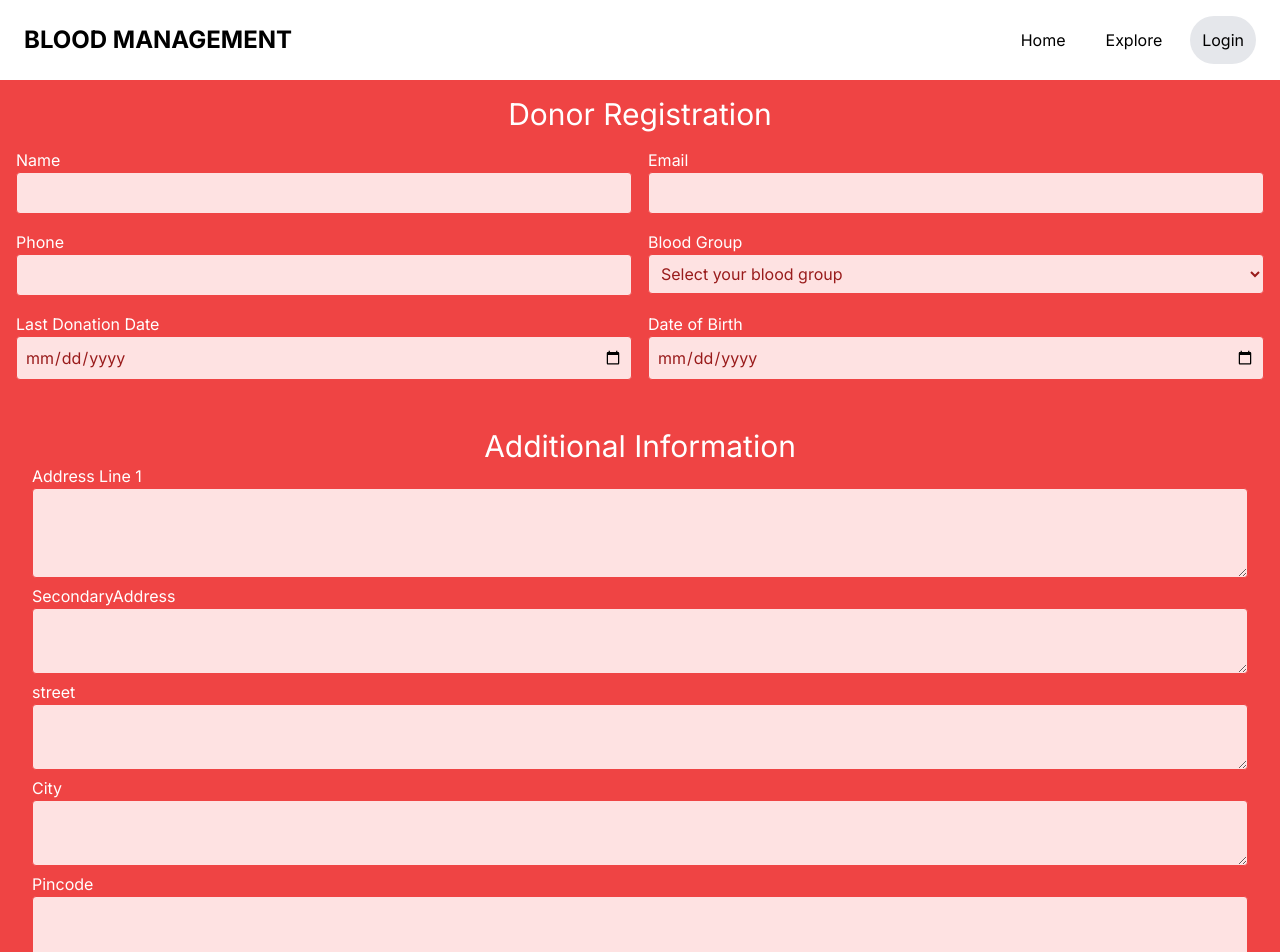
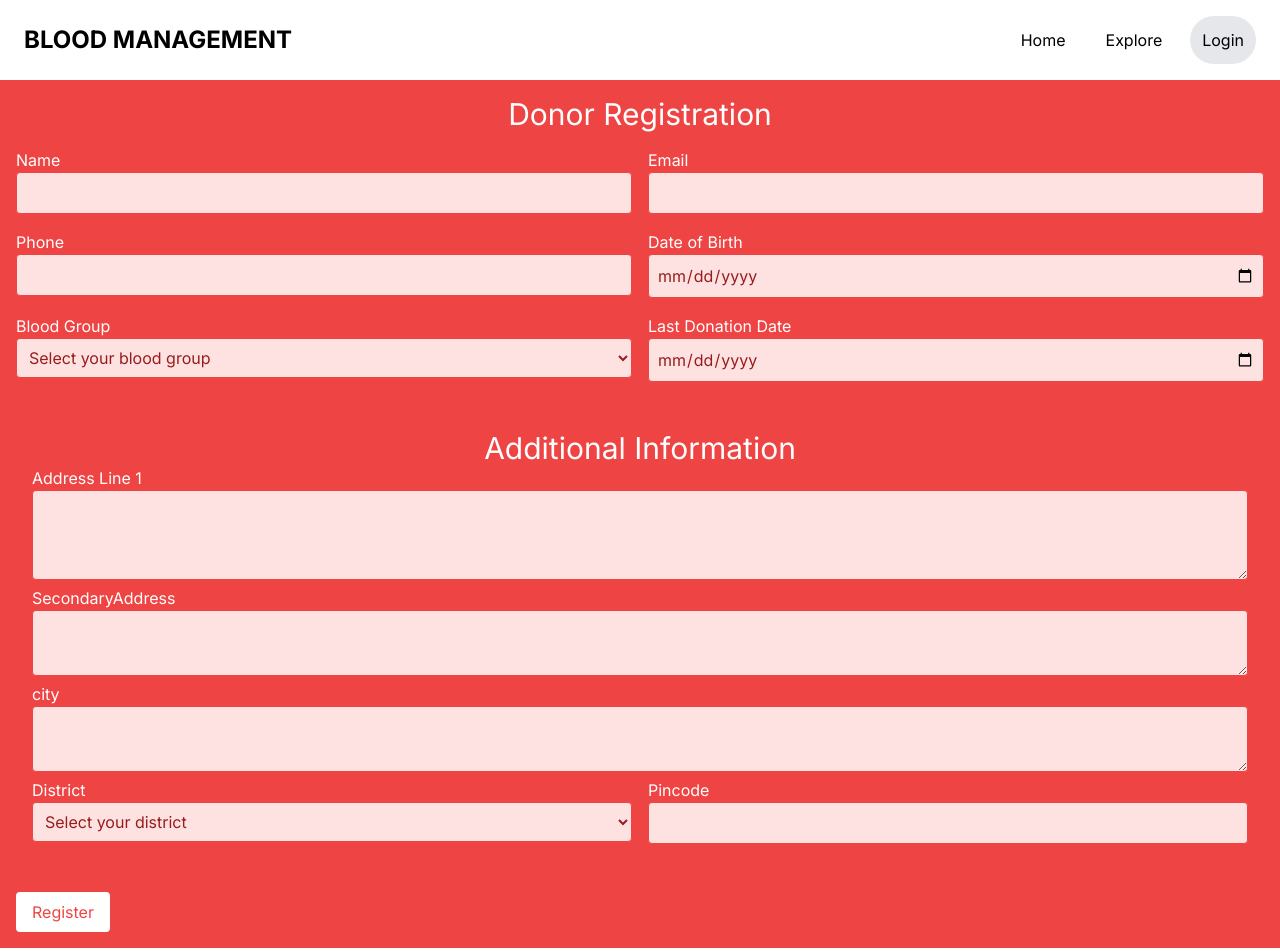
Before and after one commit to jogeorge26/blooddonation2, a Next.js app: page /register in a window 1280 px wide. Shown: the top 952 px of the page. Built offline with nearby package versions, Linux system fonts and the light colour scheme.

Commit message:
donor registration data to onject completed

```diff
--- /dev/null
+++ b/app/firebase.js
@@ -0,0 +1,21 @@
+// Import the functions you need from the SDKs you need
+import { initializeApp } from "firebase/app";
+//import { getAnalytics } from "firebase/analytics";
+// TODO: Add SDKs for Firebase products that you want to use
+// https://firebase.google.com/docs/web/setup#available-libraries
+
+// Your web app's Firebase configuration
+// For Firebase JS SDK v7.20.0 and later, measurementId is optional
+const firebaseConfig = {
+  apiKey: "AIzaSyAkv1ul4jqTLmeN_tkGaDkAd4oTQL_DQOo",
+  authDomain: "slingshot-dc5b6.firebaseapp.com",
+  projectId: "slingshot-dc5b6",
+  storageBucket: "slingshot-dc5b6.appspot.com",
+  messagingSenderId: "369134386994",
+  appId: "1:369134386994:web:242bc35a2e84a93bae212b",
+  measurementId: "G-VDR04RL3X2"
+};
+
+// Initialize Firebase
+const app = initializeApp(firebaseConfig);
+//const analytics = getAnalytics(app);
--- a/app/register/page.js
+++ b/app/register/page.js
@@ -1,18 +1,32 @@
 "use client";
-import React, { useState } from "react";
+import React, { useState, useEffect } from "react";
+
+import { useRouter } from "next/navigation";
+
+import {
+  getAuth,
+  signInWithEmailAndPassword,
+  sendEmailVerification,
+  createUserWithEmailAndPassword,
+  GoogleAuthProvider,
+} from "firebase/auth";
 //import { useHistory } from 'react-router-dom';
 
 const DonorRegistration = () => {
+  const router = useRouter();
   const [formData, setFormData] = useState({
     name: "",
     email: "",
     phone: "",
+    DOB: "",
     bloodGroup: "",
     lastDonationDate: "",
-    DOB: "",
+    addr1: "",
+    secAddr: "",
+    city: "",
+    district: "",
+    pincode: "",
   });
-
-  //const history = useHistory();
 
   const handleChange = (e) => {
     setFormData({ ...formData, [e.target.name]: e.target.value });
@@ -22,9 +36,10 @@ const DonorRegistration = () => {
     e.preventDefault();
     // Perform form validation and submission logic here
     console.log(formData);
+    alert("Registration Submitted Successfully!");
+    router.push("/login");
     //history.push('/dashboard'); // Redirect to dashboard after successful registration
   };
-
 
   return (
     <div class="container m-auto bg-red-500 text-white p-4">
@@ -32,7 +47,7 @@ const DonorRegistration = () => {
       <form onSubmit={handleSubmit} class="mt-4">
         <div class="flex flex-wrap -mx-2">
           <div class="w-full md:w-1/2 px-2 mb-4">
-            <label for="name" class="block">
+            <label htmlFor="name" class="block">
               Name
             </label>
             <input
@@ -46,7 +61,7 @@ const DonorRegistration = () => {
             />
           </div>
           <div class="w-full md:w-1/2 px-2 mb-4">
-            <label for="email" class="block">
+            <label htmlFor="email" class="block">
               Email
             </label>
             <input
@@ -62,7 +77,7 @@ const DonorRegistration = () => {
         </div>
         <div class="flex flex-wrap -mx-2">
           <div class="w-full md:w-1/2 px-2 mb-4">
-            <label for="phone" class="block">
+            <label htmlFor="phone" class="block">
               Phone
             </label>
             <input
@@ -75,8 +90,25 @@ const DonorRegistration = () => {
               class="input-field col s6 w-full bg-red-100 text-red-800 border border-red-500 rounded p-2"
             />
           </div>
+
           <div class="w-full md:w-1/2 px-2 mb-4">
-            <label for="bloodGroup" class="block">
+            <label htmlFor="DOB" class="block">
+              Date of Birth
+            </label>
+            <input
+              id="DOB"
+              type="date"
+              name="DOB"
+              value={formData.DOB}
+              onChange={handleChange}
+              required
+              class="input-field col s6 w-full bg-red-100 text-red-800 border border-red-500 rounded p-2"
+            />
+          </div>
+        </div>
+        <div class="flex flex-wrap -mx-2">
+          <div class="w-full md:w-1/2 px-2 mb-4">
+            <label htmlFor="bloodGroup" class="block">
               Blood Group
             </label>
             <select
@@ -100,10 +132,9 @@ const DonorRegistration = () => {
               <option value="O-">O-</option>
             </select>
           </div>
-        </div>
-        <div class="flex flex-wrap -mx-2">
+
           <div class="w-full md:w-1/2 px-2 mb-4">
-            <label for="lastDonationDate" class="block">
+            <label htmlFor="lastDonationDate" class="block">
               Last Donation Date
             </label>
             <input
@@ -116,96 +147,113 @@ const DonorRegistration = () => {
               class="input-field col s6 w-full bg-red-100 text-red-800 border border-red-500 rounded p-2"
             />
           </div>
-          <div class="w-full md:w-1/2 px-2 mb-4">
-            <label for="DOB" class="block">
-              Date of Birth
-            </label>
-            <input
-              id="DOB"
-              type="date"
-              name="DOB"
-              value={formData.DOB}
-              onChange={handleChange}
-              required
-              class="input-field col s6 w-full bg-red-100 text-red-800 border border-red-500 rounded p-2"
-            />
-          </div>
+
           <div class="w-full md:w-1/2 px-2 mb-4"></div>
         </div>
+        {/* new  */}
+
+        {/* Addit info of Donor */}
         <div class="container bg-red-500 text-white p-4">
           <h1 class="text-center text-3xl">Additional Information</h1>
-          <label for="address" class="block">
+
+          <label htmlFor="address" class="block">
             Address Line 1
           </label>
           <textarea
-            id="address_line1"
+            id="address"
             type="text"
             rows="3"
-            name="address_line1 "
-            value={formData.address}
+            name="addr1"
+            value={formData.addr1}
             onChange={handleChange}
             required
             class="input-field col s6 w-full bg-red-100 text-red-800 border border-red-500 rounded p-2"
           />
-          <label for="Secondary_address" class="block">
+          <label htmlFor="Secondary_address" class="block">
             SecondaryAddress
           </label>
           <textarea
             id="SecondaryAddress"
             type="text"
-            name="SecondaryAddress"
-            value={formData.address}
+            name="secAddr"
+            value={formData.secAddr}
             onChange={handleChange}
             required
             class="input-field col s6 w-full bg-red-100 text-red-800 border border-red-500 rounded p-2"
           />
 
-          <label for="street" class="block">
-            street
+          <label htmlFor="city" class="block">
+            city
           </label>
           <textarea
-            id="street"
+            id="city"
             type="text"
-            name="street"
-            value={formData.street}
+            name="city"
+            value={formData.city}
             onChange={handleChange}
             required
             class="input-field col s6 w-full bg-red-100 text-red-800 border border-red-500 rounded p-2"
           />
 
-          <label for="City" class="block">
-            City
-          </label>
-          <textarea
-            id="city"
-            type="text"
-            name="city"
-            value={formData.street}
-            onChange={handleChange}
-            required
-            class="input-field col s6 w-full bg-red-100 text-red-800 border border-red-500 rounded p-2"
-          />
+          <div class="flex flex-wrap -mx-2">
+            <div class="w-full md:w-1/2 px-2 mb-4">
+              <label htmlFor="district" class="block">
+                District
+              </label>
+              <select
+                id="district"
+                name="district"
+                value={formData.district}
+                onChange={handleChange}
+                required
+                class="input-field col s6 w-full bg-red-100 text-red-800 border border-red-500 rounded p-2"
+              >
+                <option value="" disabled>
+                  Select your district
+                </option>
+                <option value="Alappuzha">Alappuzha</option>
+                <option value="Ernakulam">Ernakulam</option>
+                <option value="Idukki">Idukki</option>
+                <option value="Kannur">Kannur</option>
+                <option value="Kasaragod">Kasaragod</option>
+                <option value="Kollam">Kollam</option>
+                <option value="Kottayam">Kottayam</option>
+                <option value="Malappuram">Malappuram</option>
+                <option value="Palakkad">Palakkad</option>
+                <option value="Pathanamthitta">Pathanamthitta</option>
+                <option value="Quilon">Quilon (Kollam)</option>
+                <option value="Thiruvananthapuram">Thiruvananthapuram</option>
+                <option value="Thrissur">Thrissur</option>
+                <option value="Wayanad">Wayanad</option>
+              </select>
+            </div>
 
-          <label for="PINCODE" class="block">
-            Pincode
-          </label>
-          <textarea
-            id="Pincode"
-            type="number"
-            name="Pincode"
-            value={formData.street}
-            onChange={handleChange}
-            required
-            class="input-field col s6 w-full bg-red-100 text-red-800 border border-red-500 rounded p-2"
-          />
+            <div class="w-full md:w-1/2 px-2 mb-4">
+              <label htmlFor="pincode" class="block">
+                Pincode
+              </label>
+              <input
+                id="pincode"
+                type="number"
+                name="pincode"
+                value={formData.pincode}
+                onChange={handleChange}
+                required
+                class="input-field col s6 w-full bg-red-100 text-red-800 border border-red-500 rounded p-2"
+              />
+            </div>
+
+            <div class="w-full md:w-1/2 px-2 mb-4"></div>
+          </div>
         </div>
 
         <button
+          onClick={handleSubmit}
           class="btn bg-white text-red-500 hover:bg-red-500 hover:text-white py-2 px-4 rounded"
           type="submit"
           name="action"
         >
-          Submit
+          Register
         </button>
       </form>
     </div>
```
Also changed, not shown: package.json (+6 -5 lines), 1 other file (tests, documents, lock files or other folders).
